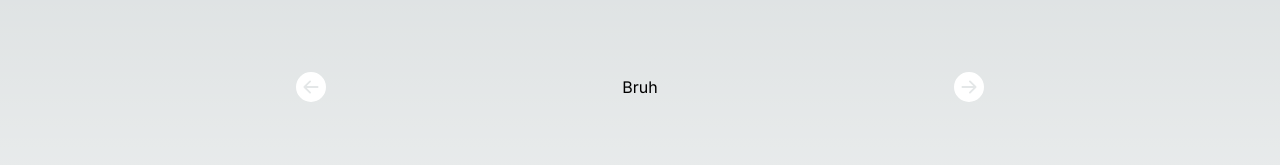
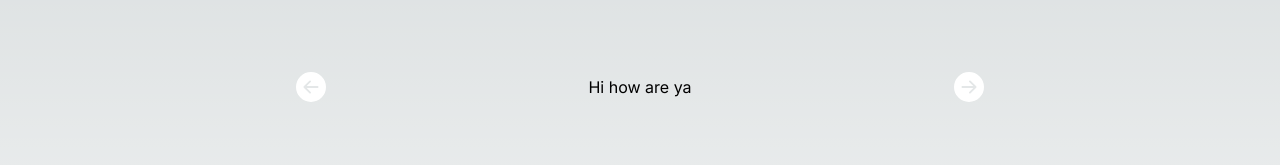
Before and after one commit to BadaBingBadaBo0m/FLASHahhhhh, a Next.js app: page /carousel in a window 1280 px wide. Shown: the part 184-349 px from the top of the page. Built offline with nearby package versions, Linux system fonts and the light colour scheme.

Commit message:
added flipped card elements and when clicking the next or previous buton it flips the card to the front

```diff
--- a/src/app/carousel/page.js
+++ b/src/app/carousel/page.js
@@ -2,14 +2,14 @@ import Carousel from "@/components/Carousel";
 
 const CarouselTest = () => {
   let slides = [
-    "https://i.pinimg.com/originals/51/82/ac/5182ac536727d576c78a9320ac62de30.jpg",
-    "https://wallpapercave.com/wp/wp3386769.jpg",
-    "https://wallpaperaccess.com/full/809523.jpg",
-    "https://getwallpapers.com/wallpaper/full/5/c/0/606489.jpg",
+    {prompt: "Hi how are ya", answer: "Good how about you"},
+    {prompt: "You are a weird feller", answer: "That's what she said"},
+    {prompt: "What's the best gum ever?", answer: "Charleston chew"},
+    {prompt: "Bruh you suck", answer: "I know"},
   ];
 
   return (
-    <div className="w-[60%] h-full m-auto pt-11">
+    <div className="w-[60%] h-full m-auto pt-11 ">
       <Carousel slides={slides} />
     </div>
   );
--- a/src/components/Carousel/index.js
+++ b/src/components/Carousel/index.js
@@ -1,5 +1,6 @@
 "use client"
 
+import next from "next";
 import { useState } from "react";
 import {
   BsFillArrowRightCircleFill,
@@ -8,16 +9,22 @@ import {
 
 const Carousel = ({ slides }) => {
   let [current, setCurrent] = useState(0);
+  let [flipCard, setFlipCard] = useState(0);
 
-  let previousSlide = () => {
+  let previousSlide = (e) => {
+    e.preventDefault()
     if (current === 0) setCurrent(slides.length - 1);
     else setCurrent(current - 1);
+    setFlipCard(0);
   };
 
-  let nextSlide = () => {
+  let nextSlide = (e) => {
+    e.preventDefault()
     if (current === slides.length - 1) setCurrent(0);
     else setCurrent(current + 1);
+    setFlipCard(0);
   };
+
 
   return (
     <div className="overflow-hidden relative h-3/5">
@@ -34,13 +41,21 @@ const Carousel = ({ slides }) => {
               className="w-full h-full flex justify-center items-center shrink-0"
               style={{ width: `${100 / slides.length}%` }}
             >
-              <h1>Bruh</h1>
+              {flipCard ? (
+                <>
+                  <h1>{s.answer}</h1>
+                </>
+              ) : (
+                <>
+                  <h1>{s.prompt}</h1>
+                </>
+              )}
             </div>
           )
         })}
       </div>
 
-      <div className="absolute top-0 h-full w-full justify-between items-center flex text-white px-10 text-3xl">
+      <div className="absolute top-0 h-full w-full justify-between items-center flex text-white px-10 text-3xl z-40">
         <button onClick={previousSlide}>
           <BsFillArrowLeftCircleFill />
         </button>
```
